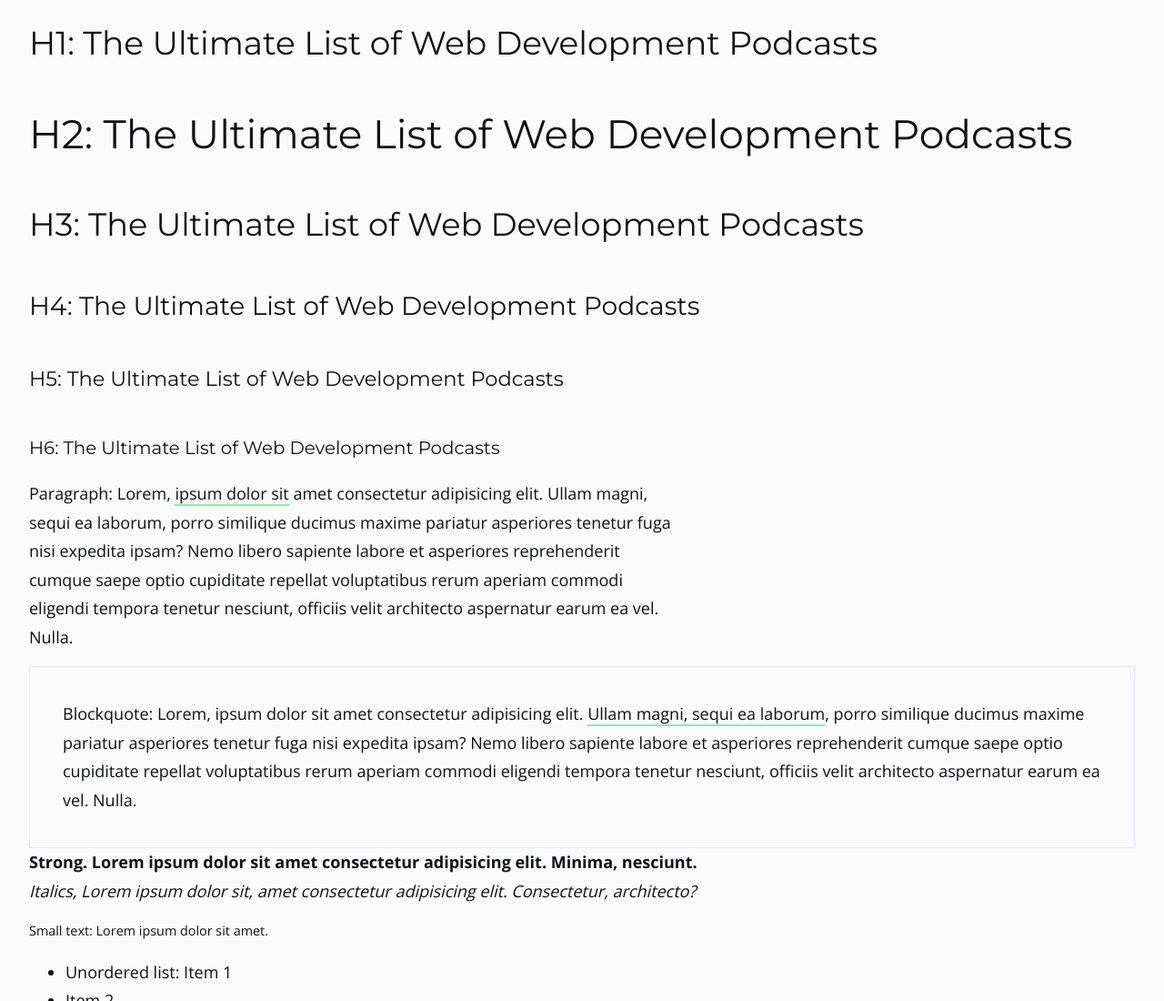
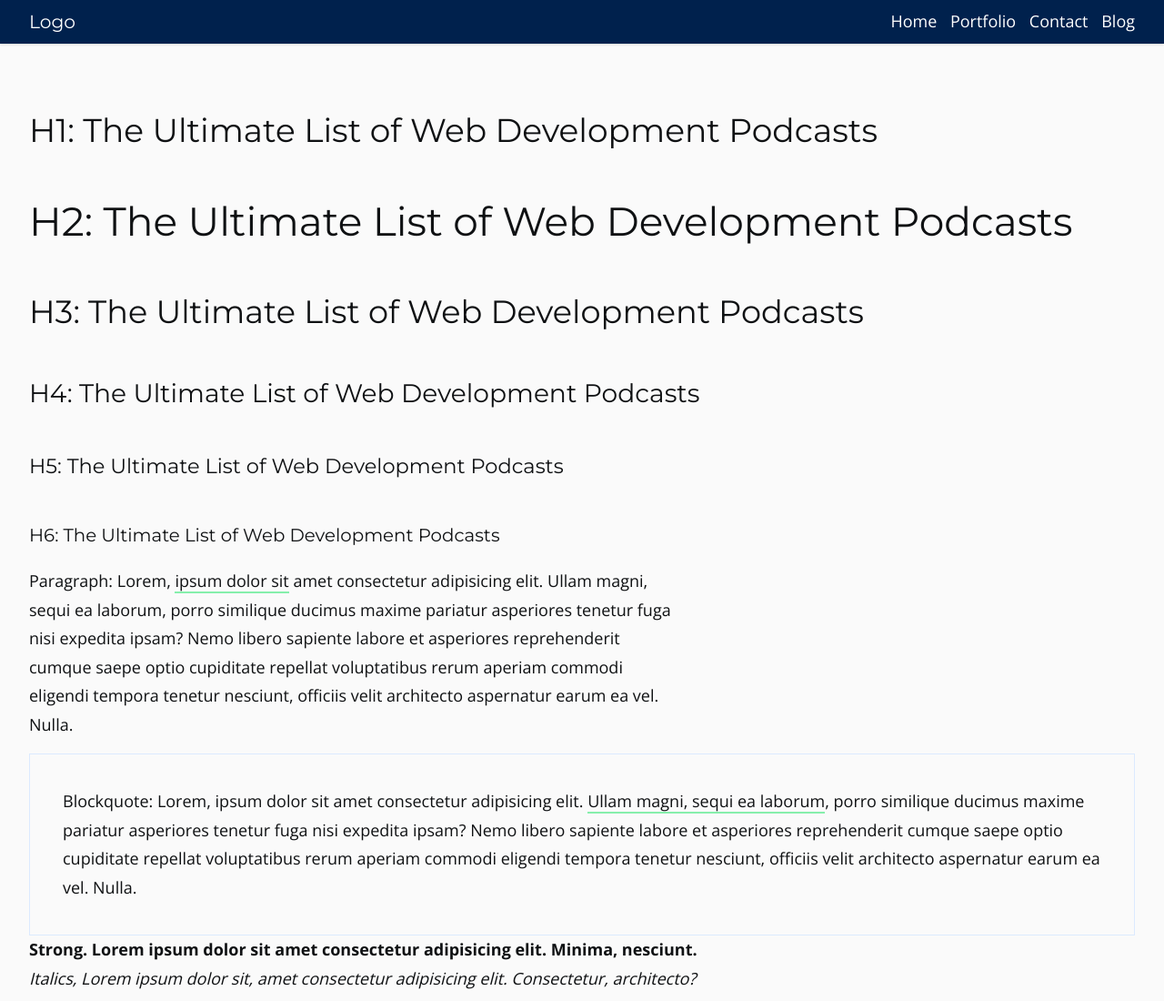
Before and after one commit to tuckpuck/wp-blank-starter, a website built with Parcel: page index.html in a window 1280 px wide. Shown: the top 1100 px of the page at 91% size. Built offline with nearby package versions, Linux system fonts and the light colour scheme.

Commit message:
add header

```diff
--- a/css/style.css
+++ b/css/style.css
@@ -25,6 +25,9 @@
   --level-5: 0 20px 25px -5px rgba(0, 0, 0, 0.1),
     0 10px 10px -5px rgba(0, 0, 0, 0.04);
   --level-inset: inset 0 2px 4px 0 rgba(0, 0, 0, 0.06);
+
+  /* Positioning */
+  --containerPadding: 2.5%;
 
   /* Tailwind Colors */
   --blueGray-50: #f8fafc;
@@ -302,6 +305,7 @@
 
 html {
   font-size: 100%;
+  box-sizing: border-box;
 } /*16px*/
 
 body {
@@ -311,6 +315,35 @@ body {
   color: var(--black-text);
   font-weight: 400;
   line-height: 1.75;
+}
+
+*,
+*::before,
+*::after {
+  box-sizing: border-box;
+}
+
+header {
+  background-color: var(--darkBlue);
+  color: white;
+  height: 3rem;
+  box-shadow: var(--level-2);
+  align-items: center;
+  padding: 0 var(--containerPadding);
+}
+
+header nav a {
+  color: white;
+  text-decoration: none;
+}
+
+header nav a + a {
+  margin-left: 10px;
+}
+
+.logo {
+  font-size: var(--base-font-size);
+  margin: 0;
 }
 
 p {
@@ -535,8 +568,7 @@ button.small {
 }
 
 .layout {
-  margin: 0 auto;
-  width: 95%;
+  padding: 3rem var(--containerPadding);
 }
 
 .grid-2 {
@@ -560,6 +592,7 @@ button.small {
 }
 
 .flex {
+  display: flex;
 }
 
 .flex-center {
--- a/index.html
+++ b/index.html
@@ -24,6 +24,16 @@
 </head>
 
 <body class="">
+  <header class="flex flex-between">
+    <h2 class="logo">Logo</h2>
+    <nav>
+      <a href="#">Home</a>
+      <a href="#">Portfolio</a>
+      <a href="#">Contact</a>
+      <a href="#">Blog</a>
+    </nav>
+  </header>
+
   <main class="layout">
     <!-- Add your site or application content here -->
     <h1>H1: The Ultimate List of Web Development Podcasts
```
